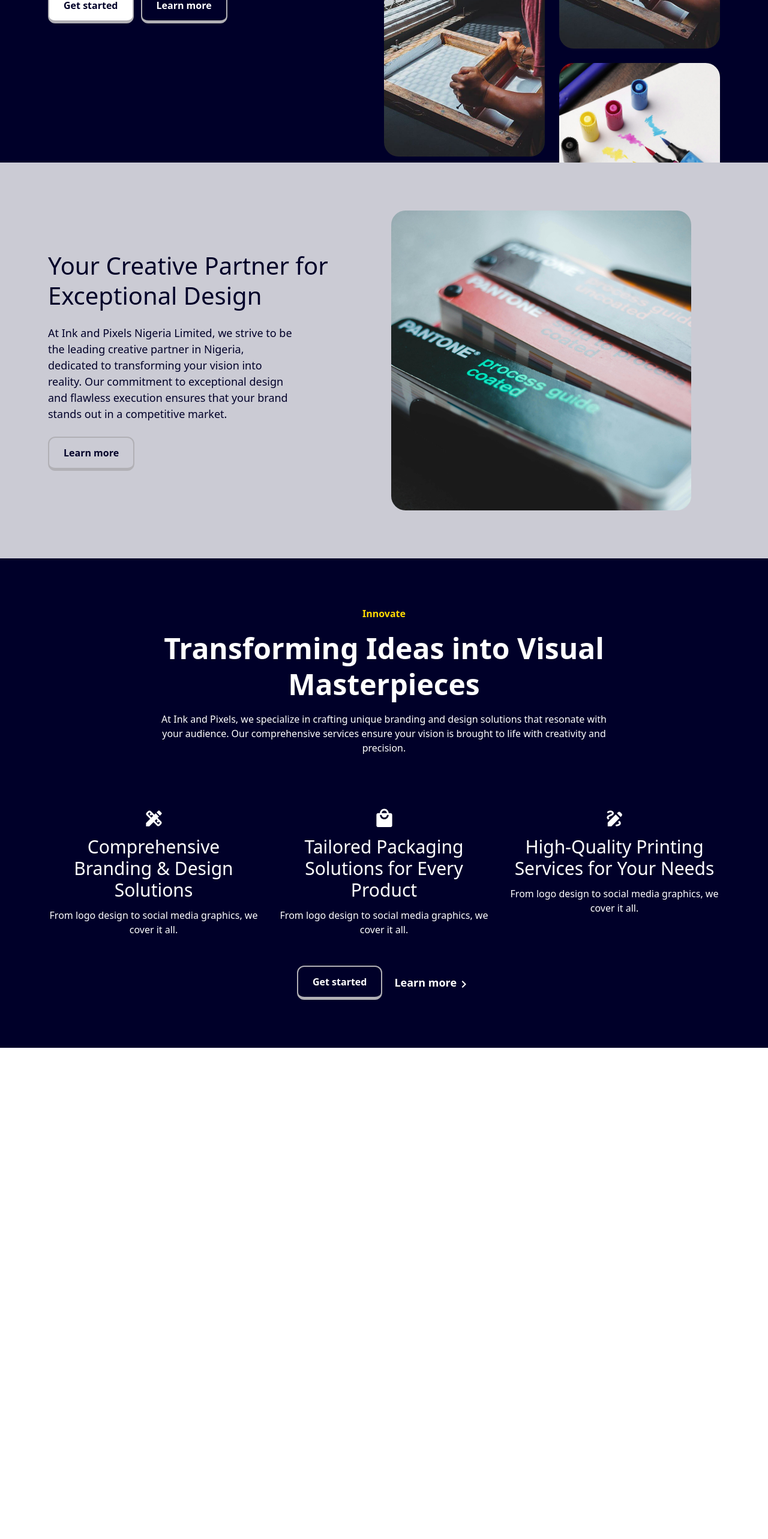
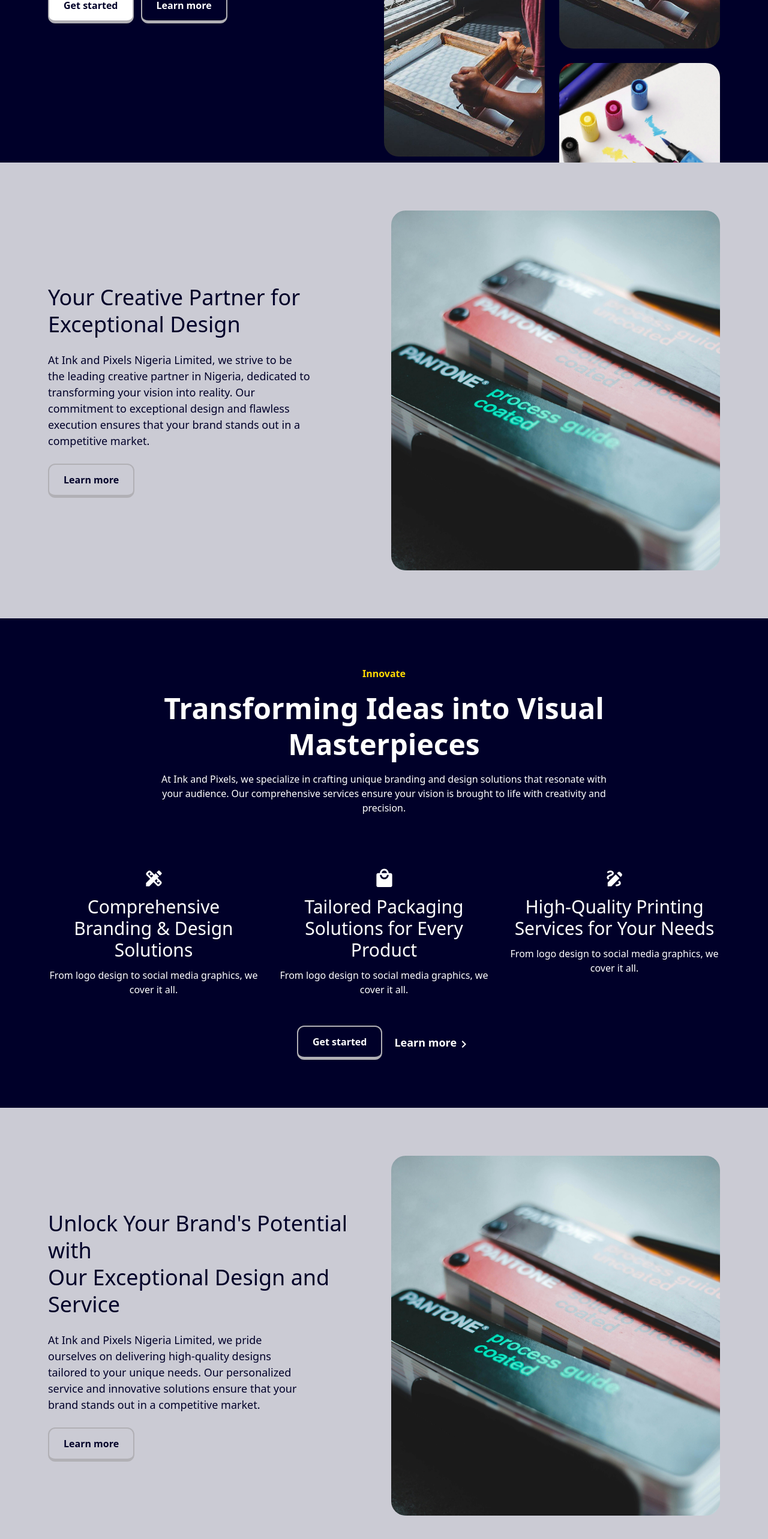
Before and after one commit to Tez-cyber/inks_pixels, a React (Vite) app: page / in a window 1280 px wide. Shown: the part 599-3165 px from the top of the page at 60% size. Before the commit the page ends 2346 px from the top, so only its background shows below. Built offline with nearby package versions, Linux system fonts and the light colour scheme.

Commit message:
Added AboutSection2 in aboutSection

```diff
--- a/src/components/landing/aboutSection.jsx
+++ b/src/components/landing/aboutSection.jsx
@@ -1,11 +1,16 @@
 import aboutImg from '../../assets/img-1.jpg';
 import { InfoComponent } from "./infoComponent";
 
-export const AboutSection = () => {
+export const AboutSection1 = () => {
   return (
     <InfoComponent
       bgColor="bg-veryLightBlue"
-      infoTitle="Your Creative Partner for Exceptional Design"
+      infoTitle={
+        <>
+          Your Creative Partner for <br />
+          Exceptional Design
+        </>
+      }
       infoDesc={`
             At Ink and Pixels Nigeria Limited, we strive to be the leading creative partner in
             Nigeria, dedicated to transforming your vision into reality. Our commitment to
@@ -18,3 +23,24 @@
     />
   )
 }
+
+export const AboutSection2 = () => {
+  return (
+    <InfoComponent
+      bgColor="bg-veryLightBlue"
+      infoTitle={
+        <>
+          Unlock Your Brand's Potential with <br /> Our Exceptional Design and Service
+        </>
+      }
+      infoDesc={`
+            At Ink and Pixels Nigeria Limited, we pride ourselves on delivering high-quality
+            designs tailored to your unique needs. Our personalized service and innovative
+            solutions ensure that your brand stands out in a competitive market.
+          `}
+        imgSrc={aboutImg}
+        imgAlt="About Image"
+        buttonText="Learn more"
+    />
+  )
+}
--- a/src/components/landing/infoComponent.jsx
+++ b/src/components/landing/infoComponent.jsx
@@ -10,10 +10,10 @@
             <Container className="flex flex-col gap-6 py-20 md:items-center md:flex-row">
                 {/* ====== DESC SECTION ===== */}
                 <section className=' text-darkBlue flex flex-col gap-6 md:w-[50%]'>
-                    <h1 className="text-[35px] leading-tight md:text-[36px] lg:text-[40px]">
+                    <h1 className="text-[35px] leading-tight md:text-[36px]">
                         {infoTitle}
                     </h1>
-                    <p className='text-[14px] md:w-[75%] md:text-[18px]'>
+                    <p className='text-[14px] md:w-[80%] md:text-[18px]'>
                         {infoDesc}
                     </p>
                     {
@@ -34,7 +34,7 @@
                 {/* ====== IMAGE SECTION ===== */}
                 <section className="md:w-[50%]">
                     <div className="">
-                        <img className="w-[500px] h-[500px] rounded-3xl object-cover" src={imgSrc} alt={imgAlt} />
+                        <img className="w-full h-[600px] rounded-3xl object-cover" src={imgSrc} alt={imgAlt} />
                     </div>
                 </section>
             </Container>
--- a/src/pages/LandingPage.jsx
+++ b/src/pages/LandingPage.jsx
@@ -1,4 +1,4 @@
-import { AboutSection } from "../components/landing/aboutSection"
+import { AboutSection1, AboutSection2 } from "../components/landing/aboutSection"
 import { InnovateSection } from "../components/landing/innovateSection"
 import { JumbotronSection } from "../components/landing/jumbotronSection"
 
@@ -6,8 +6,9 @@
   return (
     <section className="">
         <JumbotronSection />
-        <AboutSection />
+        <AboutSection1 />
         <InnovateSection />
+        <AboutSection2 />
     </section>
   )
 }
```
